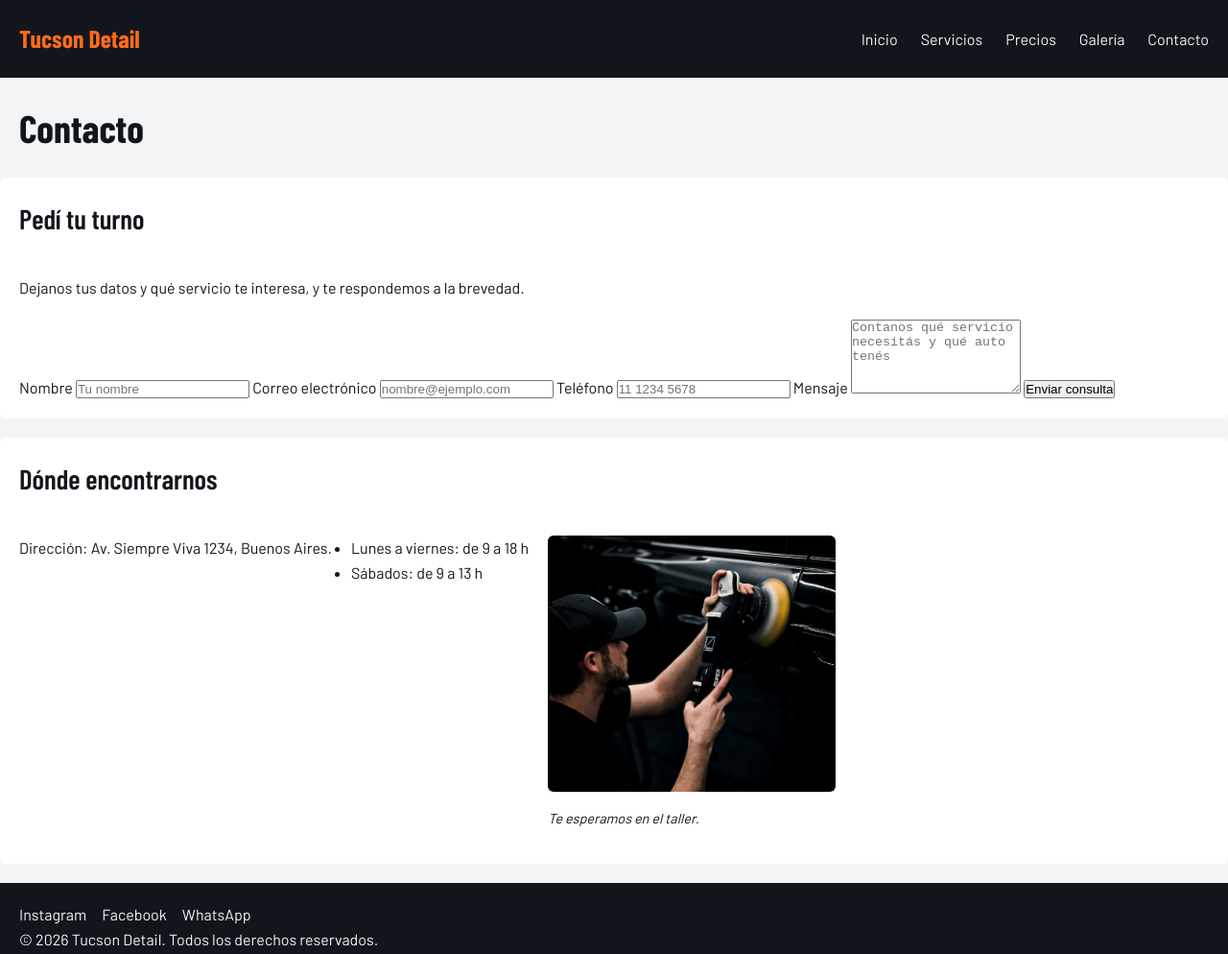
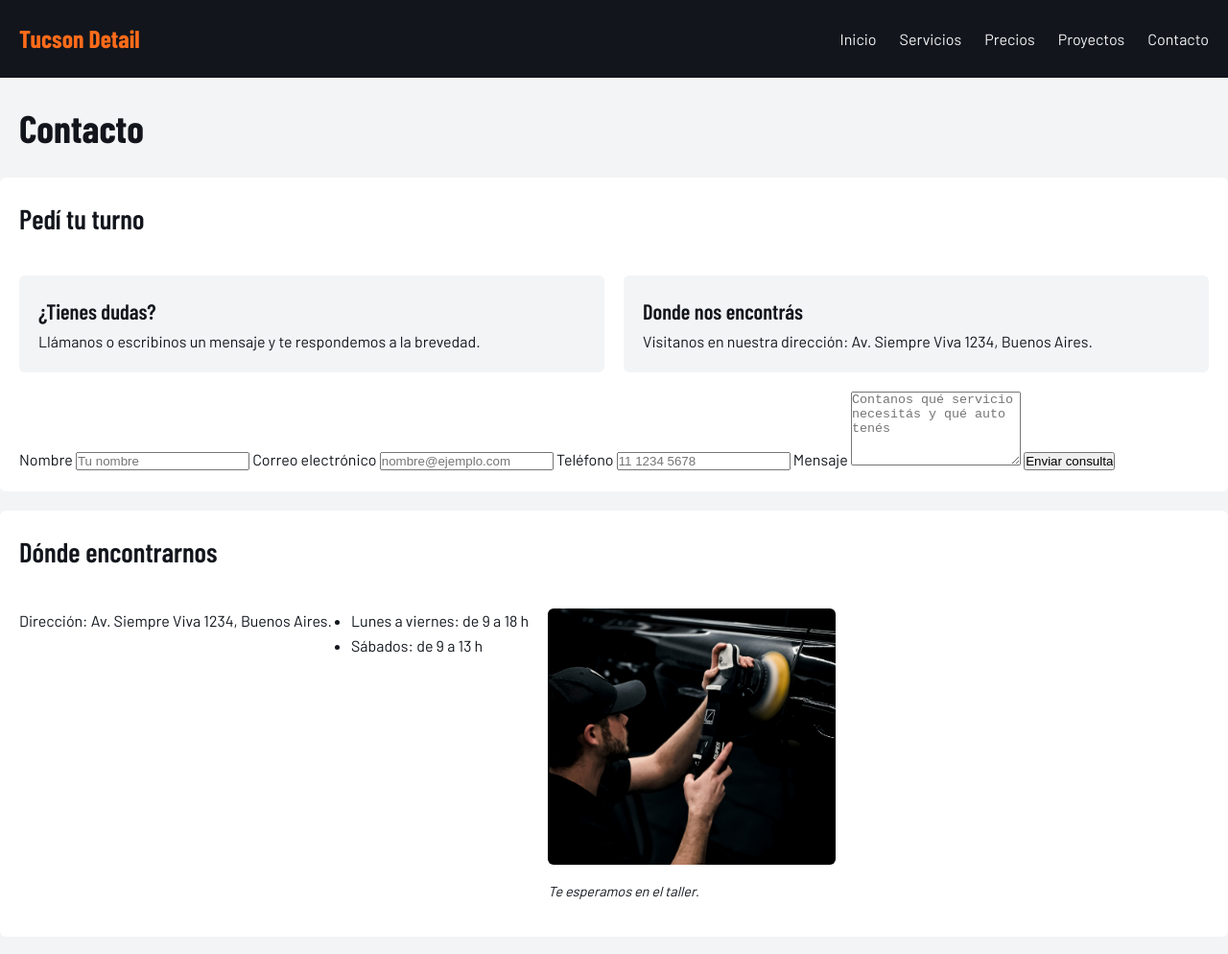
Before and after one commit to emifavale98/tucson-detail, a plain HTML site: page pages/contacto.html in a window 1280 px wide. Shown: the top 994 px of the page at 96% size. Drawn offline with nearby package versions, Linux system fonts and the light colour scheme.

Commit message:
Add files via upload
Modificacion del link de enlace de galeria a proyectos

```diff
--- a/pages/contacto.html
+++ b/pages/contacto.html
@@ -28,7 +28,7 @@
                     <a class="menu-link" href="./precios.html">Precios</a>
                 </li>
                 <li class="menu-item">
-                    <a class="menu-link" href="./galeria.html">Galería</a>
+                    <a class="menu-link" href="./proyectos.html">Proyectos</a>
                 </li>
                 <li class="menu-item">
                     <a class="menu-link" href="./contacto.html">Contacto</a>
@@ -41,7 +41,14 @@
         <h1 class="titulo-principal">Contacto</h1>
         <section class="seccion">
             <h2 class="titulo-seccion">Pedí tu turno</h2>
-            <p>Dejanos tus datos y qué servicio te interesa, y te respondemos a la brevedad.</p>
+            <article class="tarjeta">
+                <h3 class="titulo-tarjeta">¿Tienes dudas?</h3>
+                <p class="texto-tarjeta">Llámanos o escribinos un mensaje y te respondemos a la brevedad.</p>
+            </article>
+            <article class="tarjeta">
+                <h3 class="titulo-tarjeta">Donde nos encontrás</h3>
+                <p class="texto-tarjeta">Visitanos en nuestra dirección: Av. Siempre Viva 1234, Buenos Aires.</p>
+            </article>
             <form class="formulario" action="#" method="post">
                 <label for="nombre">Nombre</label>
                 <input class="campo" type="text" id="nombre" name="nombre" placeholder="Tu nombre" required>
```
Also changed, not shown: pages/precios.html (+1 -1 lines), pages/servicios.html (+1 -1 lines).
